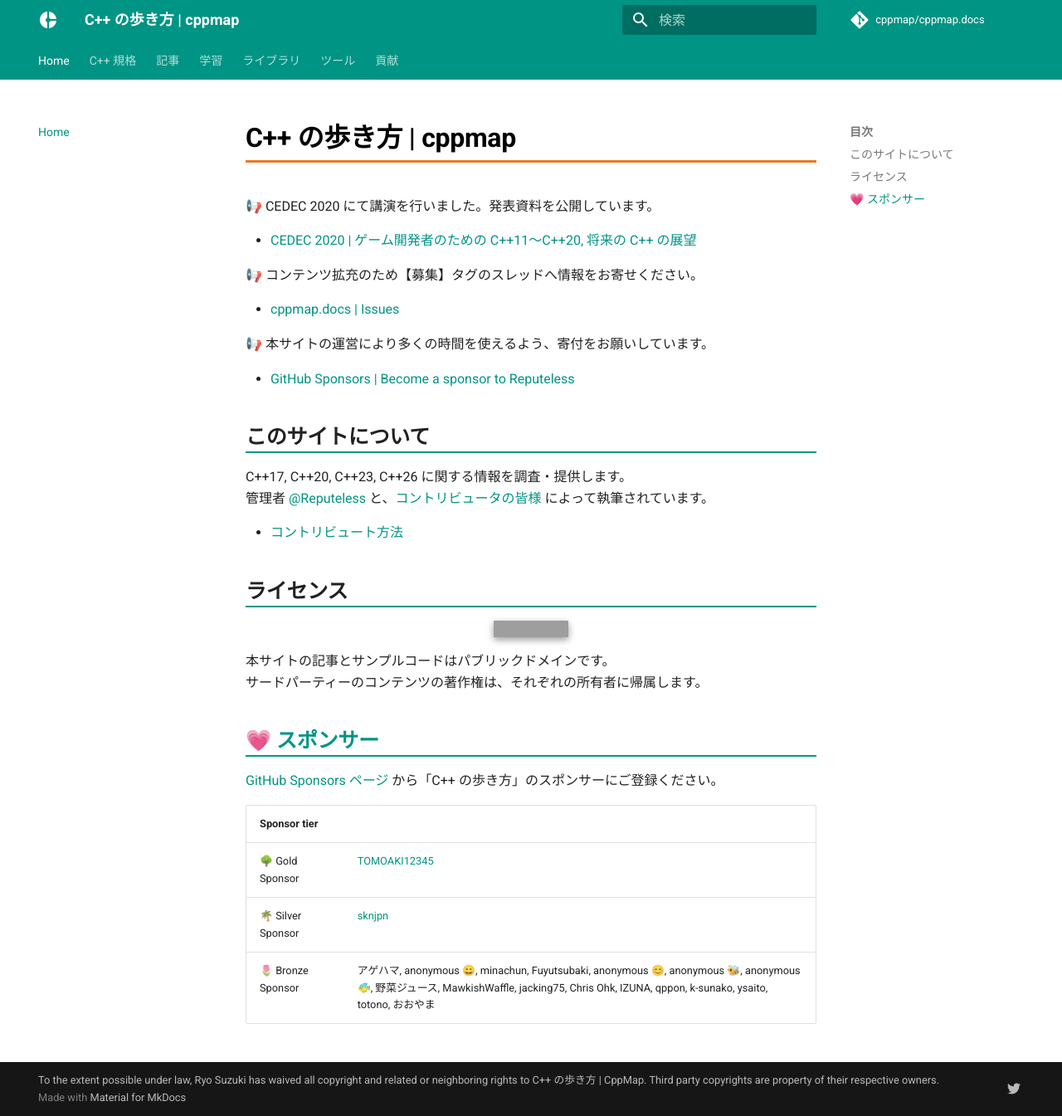
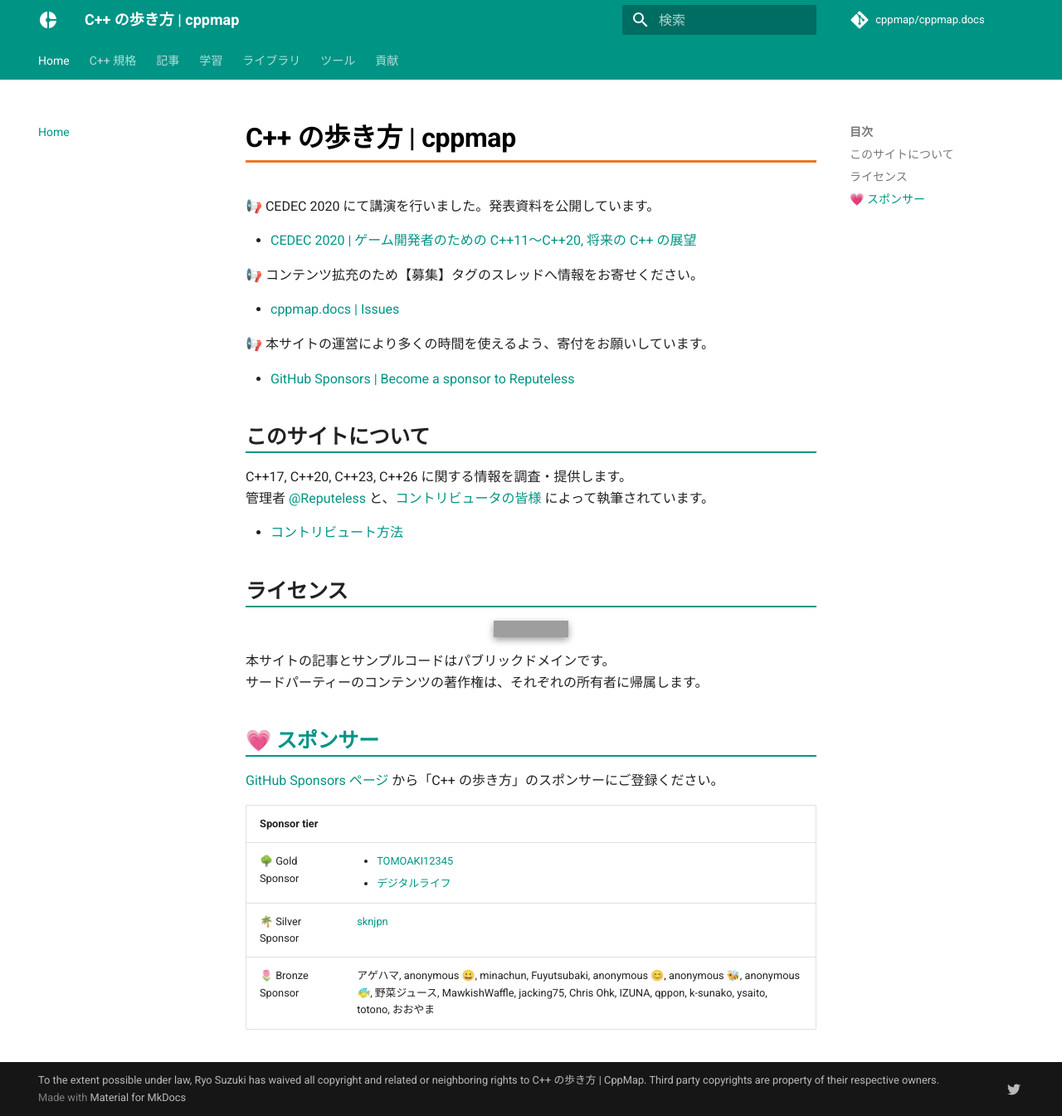
Before and after one commit to cppmap/cppmap.docs, an MkDocs documentation site: the page built from docs/index.md, in a window 1280 px wide and 1345 px high. Shown: the whole window at 83% size. Built offline with MkDocs 1.6.1 and Material for MkDocs 9.7.7, drawn with Linux system fonts in a browser that asks for light colours; nearby versions of some CDN libraries; comment, search, counter and statistics services are not loaded; grey boxes are pictures that could not be loaded.

Commit message:
Update index.md

```diff
--- a/docs/index.md
+++ b/docs/index.md
@@ -30,6 +30,6 @@
 
 |Sponsor tier| |
 |--|--|
-|🌳 Gold Sponsor |[TOMOAKI12345](https://github.com/TOMOAKI12345)|
+|🌳 Gold Sponsor |<ul><li>[TOMOAKI12345](https://github.com/TOMOAKI12345)</li><li>[デジタルライフ](https://lifedigitalwiki.org/ja/)</li></ul>|
 |🌴 Silver Sponsor |[sknjpn](https://twitter.com/sknjpn)|
 |🌷 Bronze Sponsor |アゲハマ, anonymous 😀, minachun, Fuyutsubaki, anonymous 😊, anonymous 🐝, anonymous 🐠, 野菜ジュース, MawkishWaffle, jacking75, Chris Ohk, IZUNA, qppon, k-sunako, ysaito, totono, おおやま|
```
